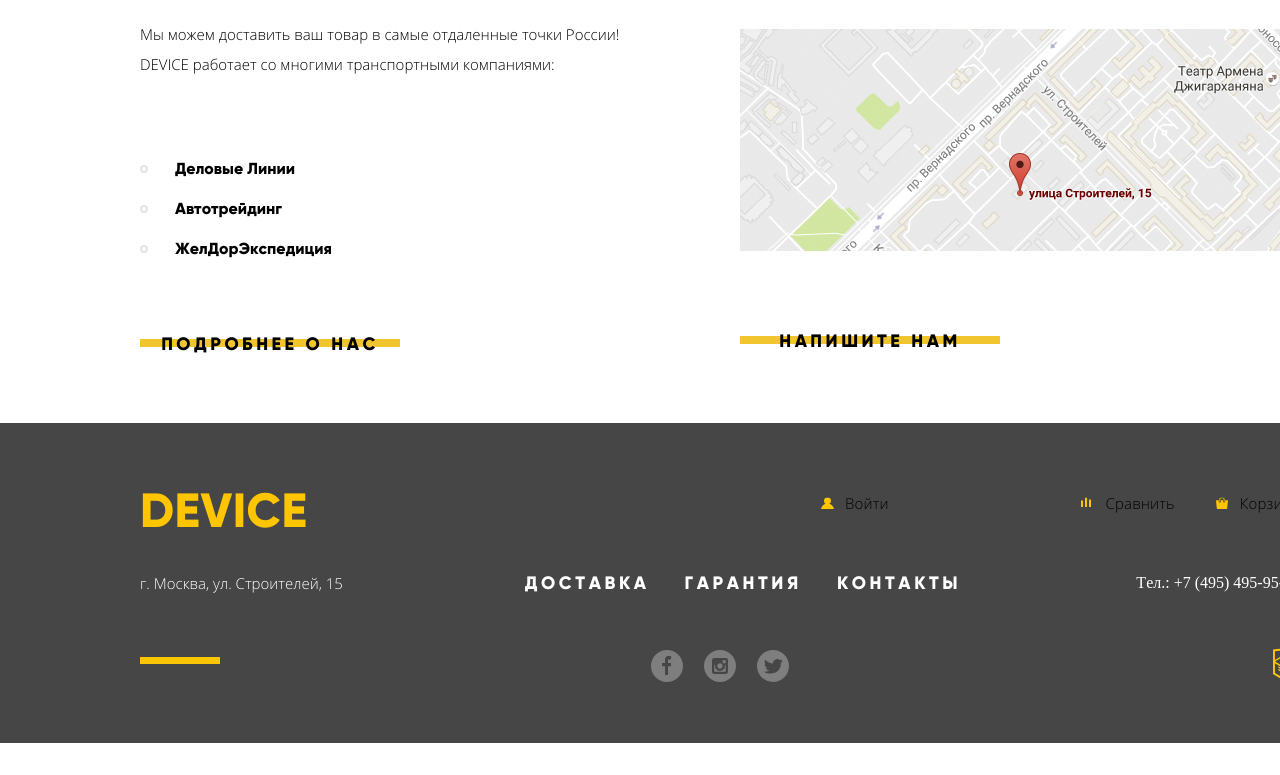
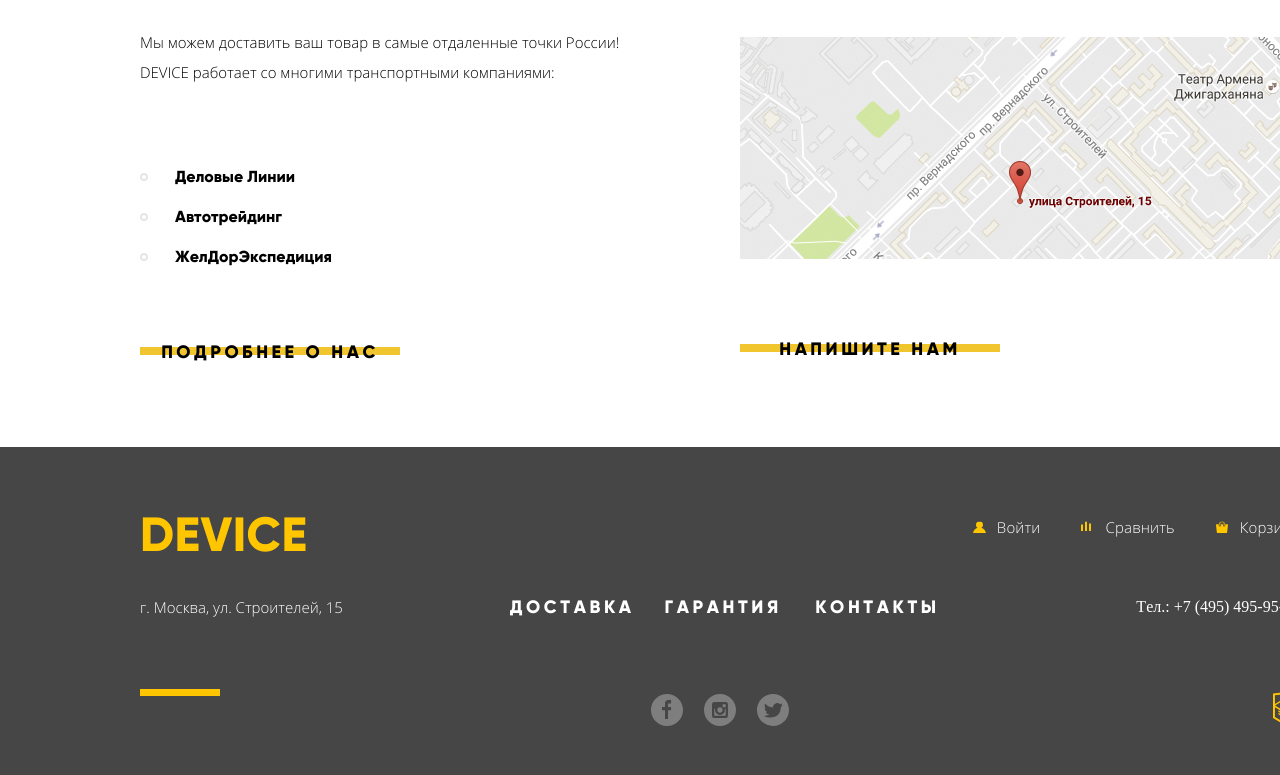
Before and after one commit to SergeiBan/Device, a website: page index.html in a window 1280 px wide. Shown: the part 2007-2782 px from the top of the page. Before the commit the page ends 2750 px from the top, so only its background shows below. Drawn offline with Linux system fonts and the light colour scheme.

Commit message:
Закончен ПП подвала index

```diff
--- a/index.html
+++ b/index.html
@@ -349,22 +349,22 @@
   </main>
   <footer class="page-footer page-footer--index">
     <span class="page-footer__logo logo logo--footer">Device</span>
-    <nav class="page-footer__main-nav main-nav">
-      <ul class="main-nav__items">
-        <li class="main-nav__item not-shown"><a class="main-nav__link main-nav__link--person-footer" href="#">Валентин Петухов</a></li>
-        <li class="main-nav__item"><a class="main-nav__link main-nav__link--enter-footer" href="#">Войти</a></li>
-        <li class="main-nav__item not-shown"><a class="main-nav__link main-nav__link--exit-footer" href="#">Выйти</a></li>
-        <li class="main-nav__item"><a class="main-nav__link main-nav__link--compare-footer" href="#">Сравнить</a></li>
-        <li class="main-nav__item"><a class="main-nav__link main-nav__link--cart-footer" href="#">Корзина</a></li>
+    <nav class="page-footer__main-nav main-nav--footer main-nav">
+      <ul class="main-nav__items main-nav__items--footer">
+        <li class="main-nav__item main-nav__item--footer not-shown"><a class="main-nav__link main-nav__link--footer main-nav__link--person-footer" href="#">Валентин Петухов</a></li>
+        <li class="main-nav__item main-nav__item--footer"><a class="main-nav__link main-nav__link--footer main-nav__link--enter-footer" href="#">Войти</a></li>
+        <li class="main-nav__item main-nav__item--footer not-shown"><a class="main-nav__link main-nav__link--footer main-nav__link--exit-footer" href="#">Выйти</a></li>
+        <li class="main-nav__item main-nav__item--footer"><a class="main-nav__link main-nav__link--footer main-nav__link--compare-footer" href="#">Сравнить</a></li>
+        <li class="main-nav__item main-nav__item--footer"><a class="main-nav__link main-nav__link--footer main-nav__link--cart-footer" href="#">Корзина</a></li>
       </ul>
     </nav>
     <div class="page-footer__features">
       <span class="page-footer__address">г. Москва, ул. Строителей, 15 </span>
       <nav class="features-nav features-nav--footer">
         <ul class="features-nav__list">
-          <li class="features-nav__item"><a class="features-nav__link features-nav__link--footer" href="#">Доставка</a></li>
-          <li class="features-nav__item"><a class="features-nav__link features-nav__link--footer" href="#">Гарантия</a></li>
-          <li class="features-nav__item"><a class="features-nav__link features-nav__link--footer" href="#">Контакты</a></li>
+          <li class="features-nav__item features-nav__item--footer"><a class="features-nav__link features-nav__link--footer" href="#">Доставка</a></li>
+          <li class="features-nav__item features-nav__item--footer"><a class="features-nav__link features-nav__link--footer" href="#">Гарантия</a></li>
+          <li class="features-nav__item features-nav__item--footer"><a class="features-nav__link features-nav__link--footer" href="#">Контакты</a></li>
         </ul>
       </nav>
       <span class="contacts__tel">Тел.: +7 (495) 495-95-95</span>
--- a/sass/features-nav.scss
+++ b/sass/features-nav.scss
@@ -12,8 +12,9 @@
 }
 
 .features-nav--footer {
-  width: 430px;
+  width: 460px;
   align-self: center;
+  padding-right: 30px;
 }
 
 .features-nav__list {
@@ -27,6 +28,10 @@
 
 .features-nav__item {
   margin-right: 35px;
+}
+
+.features-nav__item--footer {
+  margin-right: 30px;
 }
 
 .features-nav__item:last-of-type {
--- a/sass/main-nav.scss
+++ b/sass/main-nav.scss
@@ -6,6 +6,11 @@
   width: 100%;
   display: flex;
   flex-direction: column;
+}
+
+.main-nav--footer {
+  width: auto;
+
 }
 
 .main-nav__items {
@@ -18,6 +23,12 @@
   padding: 0;
   letter-spacing: 0.15px;
 }
+
+.main-nav__items--footer {
+  justify-content: flex-end;
+}
+
+
 
 .main-nav__item {
   padding-left: 25px;
@@ -33,6 +44,10 @@
 
 .main-nav__item:last-of-type {
   margin-right: 0;
+}
+
+.main-nav__item--footer:not(:last-of-type) {
+  margin-right: 40px;
 }
 
 .main-nav__link {
--- a/sass/page-body.scss
+++ b/sass/page-body.scss
@@ -7,7 +7,7 @@
 
 .page-body__wrapper--index {
   display: grid;
-  grid-template-rows: 180px 120px 2130px 320px;
+  grid-template-rows: 188px 128px 2138px 328px;
   width: 1440px;
   margin: 0 auto;
 }
--- a/sass/page-footer.scss
+++ b/sass/page-footer.scss
@@ -5,7 +5,7 @@
   display: flex;
   flex-direction: column;
   position: relative;
-  padding: 65px 140px;
+  padding: 65px 140px 65px;
   color: #ffffff;
 }
 
@@ -22,7 +22,7 @@
   display: flex;
   align-items: center;
   justify-content: space-between;
-  margin-bottom: 50px;
+  margin-bottom: 70px;
 }
 
 .page-footer__logo {
--- a/sass/page-header.scss
+++ b/sass/page-header.scss
@@ -8,7 +8,7 @@
   grid-row: 1 / 2;
   display: flex;
   justify-content: space-around;
-  margin: 18px 140px 0px;
+  margin: 26px 140px 0px;
   padding: 43px 60px 0;
   position: relative;
   width: 1160px;
```
Also changed, not shown: css/features-nav.css, css/main-nav.css, css/page-body.css, css/page-footer.css, css/page-header.css, css/style.css.
